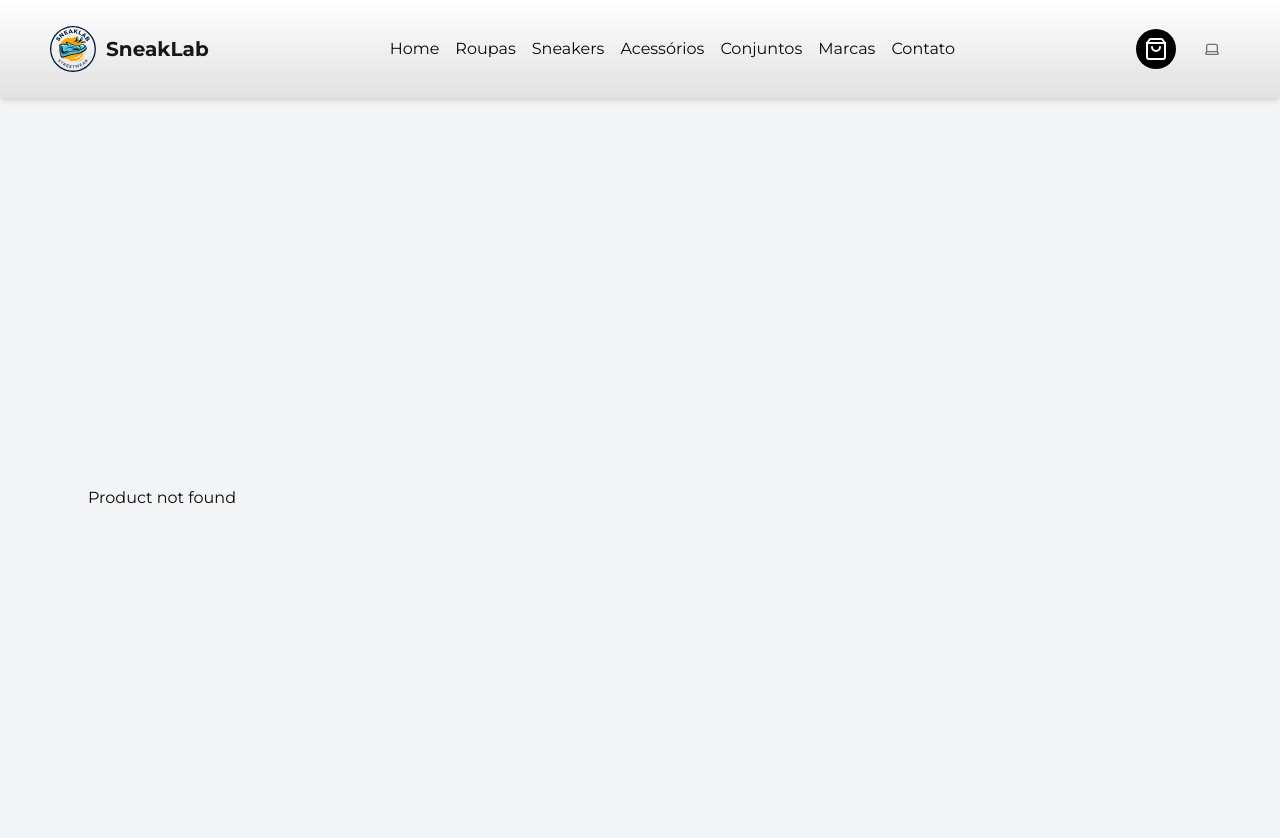
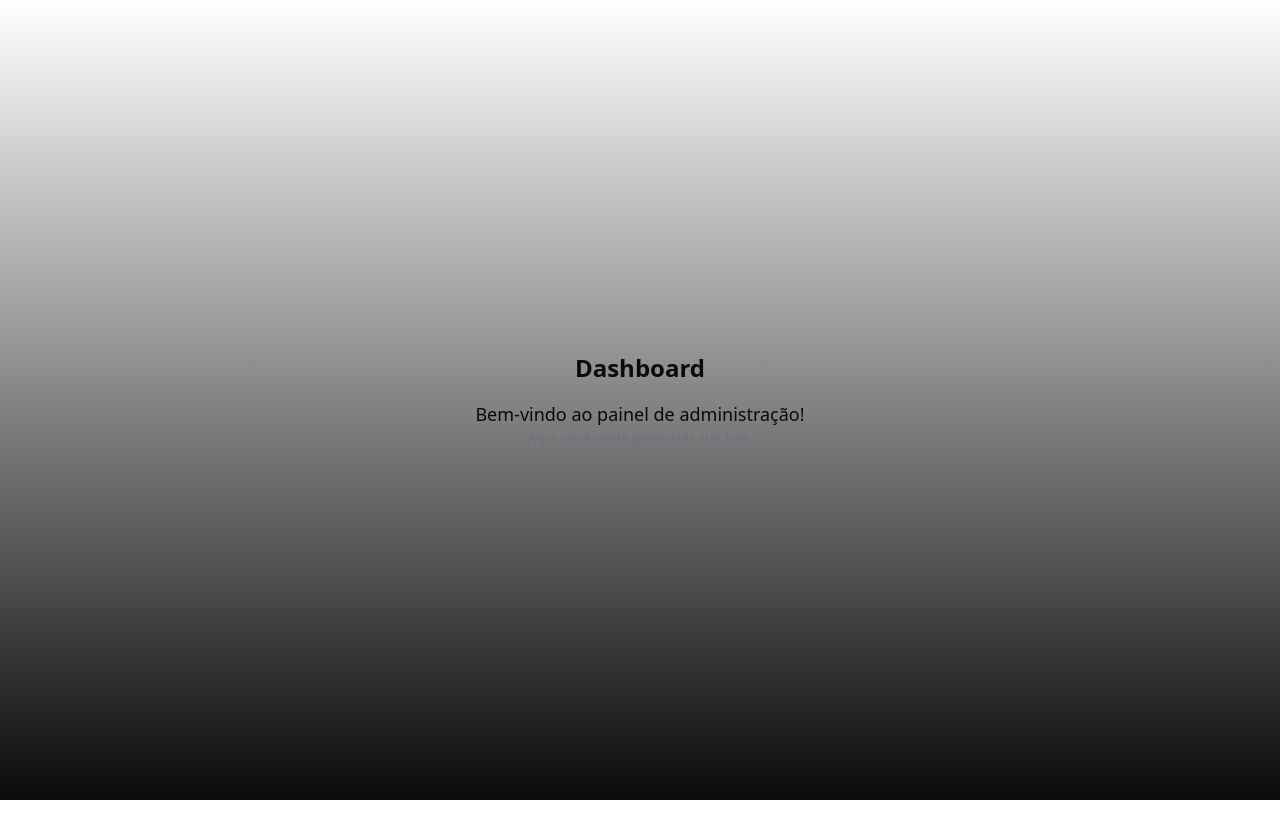
Before and after one commit to thiagosbrito/sneaklab, a Next.js app: page /admin/dashboard in a window 1280 px wide. Before the commit this address had no page. Shown: the top 838 px of the page. After the commit the page ends 800 px from the top, so only its background shows below. Built offline with nearby package versions, Linux system fonts and the light colour scheme.

Commit message:
feat: home page sections

```diff
--- /dev/null
+++ b/app/(main)/layout.tsx
@@ -0,0 +1,18 @@
+import Footer from "@/components/layout/Footer";
+import Navbar from "@/components/layout/Navbar";
+
+export default function MainLayout({
+  children,
+}: Readonly<{
+  children: React.ReactNode;
+}>) {
+  return (
+    <div className="min-h-screen flex flex-col">
+      <Navbar />
+
+      {children}
+
+      <Footer />
+    </div>
+  );
+}
--- a/app/page.tsx
+++ b/app/(main)/page.tsx
@@ -3,13 +3,18 @@ import Navbar from "@/components/layout/Navbar";
 import Hero from "@/components/layout/Hero";
 import FeaturedSneakers from "@/components/layout/FeaturedSneakers";
 import BrandsSlider from "@/components/layout/BrandsSlider";
+import BestSeller from "@/components/layout/BestSeller";
+import SubscribeNewsletter from "@/components/layout/SubscribeNewsletter";
+import Showcase from "@/components/layout/Showcase";
 
 const HomePage = () => {
   return (
-    <div className="w-screen h-screen bg-gradient-to-b from-background to-foreground text-foreground">
+    <div className="w-screen bg-gradient-to-b from-background to-foreground text-foreground">
         <Hero />
+        <Showcase />
         <BrandsSlider />
-        <FeaturedSneakers />
+        <BestSeller />
+        <SubscribeNewsletter />
     </div>
   );
 };
--- /dev/null
+++ b/app/admin/dashboard/page.tsx
@@ -0,0 +1,9 @@
+export default function DashboardPage() {
+    return (
+        <div className="flex flex-col items-center justify-center h-full">
+            <h1 className="text-2xl font-bold mb-4">Dashboard</h1>
+            <p className="text-lg">Bem-vindo ao painel de administração!</p>
+            <p className="text-sm text-gray-500">Aqui você pode gerenciar sua loja.</p>
+        </div>
+    );
+}
--- /dev/null
+++ b/app/admin/layout.tsx
@@ -0,0 +1,13 @@
+export default function AdminLayout({
+  children,
+}: Readonly<{
+  children: React.ReactNode;
+}>) {
+  return (
+    <html lang="en" suppressHydrationWarning>
+      <body className="w-screen h-screen bg-gradient-to-b from-background to-foreground text-foreground">
+        {children}
+      </body>
+    </html>
+  );
+}
--- a/app/layout.tsx
+++ b/app/layout.tsx
@@ -40,7 +40,6 @@ export default function RootLayout({
             enableSystem
             disableTransitionOnChange
           >
-            <Navbar />
             {children}
           </ThemeProvider>
         </body>
```
Also changed, not shown: app/(main)/[category]/[slug]/page.tsx (renamed from app/[category]/[slug]/page.tsx), app/(main)/[category]/layout.tsx (renamed from app/[category]/layout.tsx), app/(main)/[category]/page.tsx (renamed from app/[category]/page.tsx).
